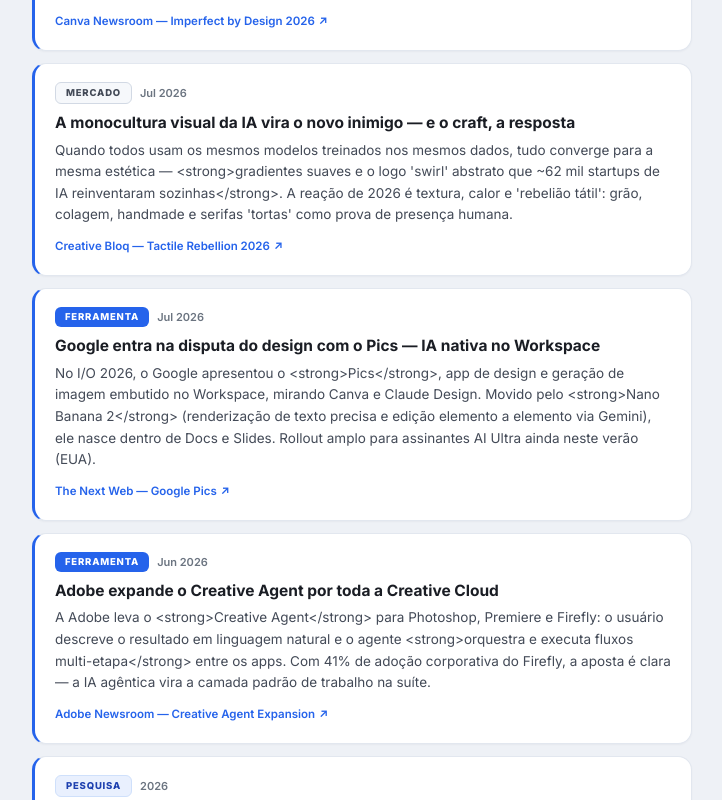
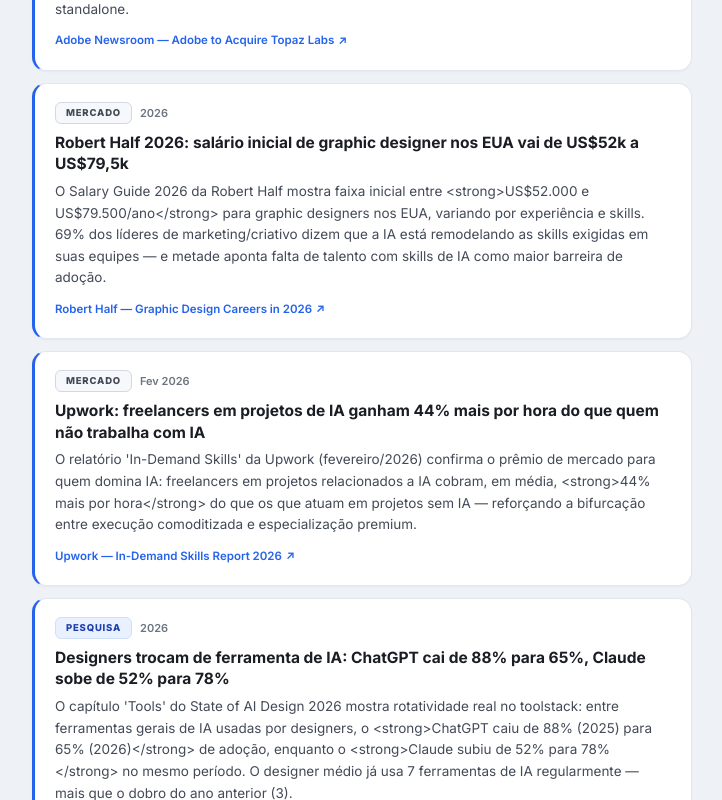
Before and after one commit to thalitaseraphin/pesquisa-mercado-design, a Next.js app: page / in a window 1280 px wide. Shown: the part 1060-1860 px from the top of the page, without its empty margins (284-1006 px from the left). Built offline with nearby package versions, Linux system fonts and the light colour scheme.

Commit message:
feat: atualizacao diaria 23/07/2026 - Adobe adquire Topaz Labs, salarios Robert Half 2026, premio 44% freelancers IA (Upwork), troca ChatGPT-Claude entre designers

```diff
--- a/components/sections/NovidadesSection.tsx
+++ b/components/sections/NovidadesSection.tsx
@@ -4,6 +4,46 @@
 import SectionHeader from "./SectionHeader";
 
 const news = [
+  {
+    href: "https://news.adobe.com/news/2026/06/adobe-to-acquire-topaz-labs",
+    tag: "Ferramenta",
+    tagClass: "bg-[#2563EB] text-white",
+    date: "Jul 2026",
+    reportDate: "23/07/2026",
+    title: "Adobe fecha acordo para adquirir a Topaz Labs, especialista em upscaling e restauração por IA",
+    desc: "A Adobe anunciou acordo definitivo para adquirir a <strong>Topaz Labs</strong> (Topaz Photo, Video e Gigapixel), referência em upscaling, nitidez, estabilização e restauração de imagem/vídeo por IA. Fechamento previsto para o 2º semestre de 2026. As ferramentas devem ser integradas ao Firefly e à Creative Cloud, mas continuam disponíveis como produtos standalone.",
+    source: "Adobe Newsroom — Adobe to Acquire Topaz Labs",
+  },
+  {
+    href: "https://www.roberthalf.com/us/en/insights/career-development/hot-job-graphic-designer",
+    tag: "Mercado",
+    tagClass: "bg-[#F6F8FB] text-[#434A57] border border-[#D2D9E4]",
+    date: "2026",
+    reportDate: "23/07/2026",
+    title: "Robert Half 2026: salário inicial de graphic designer nos EUA vai de US$52k a US$79,5k",
+    desc: "O Salary Guide 2026 da Robert Half mostra faixa inicial entre <strong>US$52.000 e US$79.500/ano</strong> para graphic designers nos EUA, variando por experiência e skills. 69% dos líderes de marketing/criativo dizem que a IA está remodelando as skills exigidas em suas equipes — e metade aponta falta de talento com skills de IA como maior barreira de adoção.",
+    source: "Robert Half — Graphic Design Careers in 2026",
+  },
+  {
+    href: "https://bestjobsearchapps.com/articles/en/7-highdemand-freelance-skills-for-2026-gigs-on-upwork-and-fiverr",
+    tag: "Mercado",
+    tagClass: "bg-[#F6F8FB] text-[#434A57] border border-[#D2D9E4]",
+    date: "Fev 2026",
+    reportDate: "23/07/2026",
+    title: "Upwork: freelancers em projetos de IA ganham 44% mais por hora do que quem não trabalha com IA",
+    desc: "O relatório 'In-Demand Skills' da Upwork (fevereiro/2026) confirma o prêmio de mercado para quem domina IA: freelancers em projetos relacionados a IA cobram, em média, <strong>44% mais por hora</strong> do que os que atuam em projetos sem IA — reforçando a bifurcação entre execução comoditizada e especialização premium.",
+    source: "Upwork — In-Demand Skills Report 2026",
+  },
+  {
+    href: "https://stateofaidesign.com/chapters/tools",
+    tag: "Pesquisa",
+    tagClass: "bg-[#E9F0FE] text-[#1E40AF] border border-[#CFE0FB]",
+    date: "2026",
+    reportDate: "23/07/2026",
+    title: "Designers trocam de ferramenta de IA: ChatGPT cai de 88% para 65%, Claude sobe de 52% para 78%",
+    desc: "O capítulo 'Tools' do State of AI Design 2026 mostra rotatividade real no toolstack: entre ferramentas gerais de IA usadas por designers, o <strong>ChatGPT caiu de 88% (2025) para 65% (2026)</strong> de adoção, enquanto o <strong>Claude subiu de 52% para 78%</strong> no mesmo período. O designer médio já usa 7 ferramentas de IA regularmente — mais que o dobro do ano anterior (3).",
+    source: "State of AI Design Report 2026 — Tools",
+  },
   {
     href: "https://www.canva.com/newsroom/news/design-trends-2026/",
     tag: "Branding",
@@ -401,7 +441,7 @@
     <section id="novidades" className="mb-[84px] scroll-mt-[74px]">
       <SectionHeader
         icon="📰"
-        part="Leitura · atualizado 06/07/2026"
+        part="Leitura · atualizado 23/07/2026"
         title="Novidades & Notícias"
         description="IA no design gráfico, branding e ferramentas — para ler e acompanhar"
       />
--- a/data/reportChanges.ts
+++ b/data/reportChanges.ts
@@ -16,9 +16,29 @@
 
 export const reportChanges: ReportChange[] = [
   {
+    date: "23/07/2026",
+    label: "23 Jul 2026",
+    isLatest: true,
+    summary: "Adobe fecha acordo para adquirir a Topaz Labs (upscaling/restauração por IA) · Robert Half 2026: salário inicial de graphic designer nos EUA em US$52k–79,5k · Upwork: freelancers em projetos de IA cobram 44% mais por hora · State of AI Design 2026: designers trocam ChatGPT (88%→65%) por Claude (52%→78%)",
+    changes: [
+      {
+        id: "novidades",
+        label: "Novidades & Notícias",
+        icon: "📰",
+        newCount: 4,
+        highlights: [
+          "Adobe fecha acordo para adquirir a Topaz Labs",
+          "Robert Half 2026: designer júnior em US$52k–79,5k/ano nos EUA",
+          "Upwork: freelancers de IA cobram 44% mais por hora",
+          "Troca de ferramenta: ChatGPT cai, Claude sobe entre designers",
+        ],
+      },
+    ],
+  },
+  {
     date: "06/07/2026",
     label: "06 Jul 2026",
-    isLatest: true,
+    isLatest: false,
     summary: "O pêndulo vira para o lado humano: a Canva declara 2026 o ano do 'Imperfect by Design' · Anti-AI Crafting e serifas 'tortas' viram sinal de autenticidade contra a monocultura visual da IA · Google entra na disputa com o Pics no Workspace (Nano Banana 2) · Adobe expande o Creative Agent por toda a Creative Cloud",
     changes: [
       {
```
Also changed, not shown: 1 other file (tests, documents, lock files or other folders).
